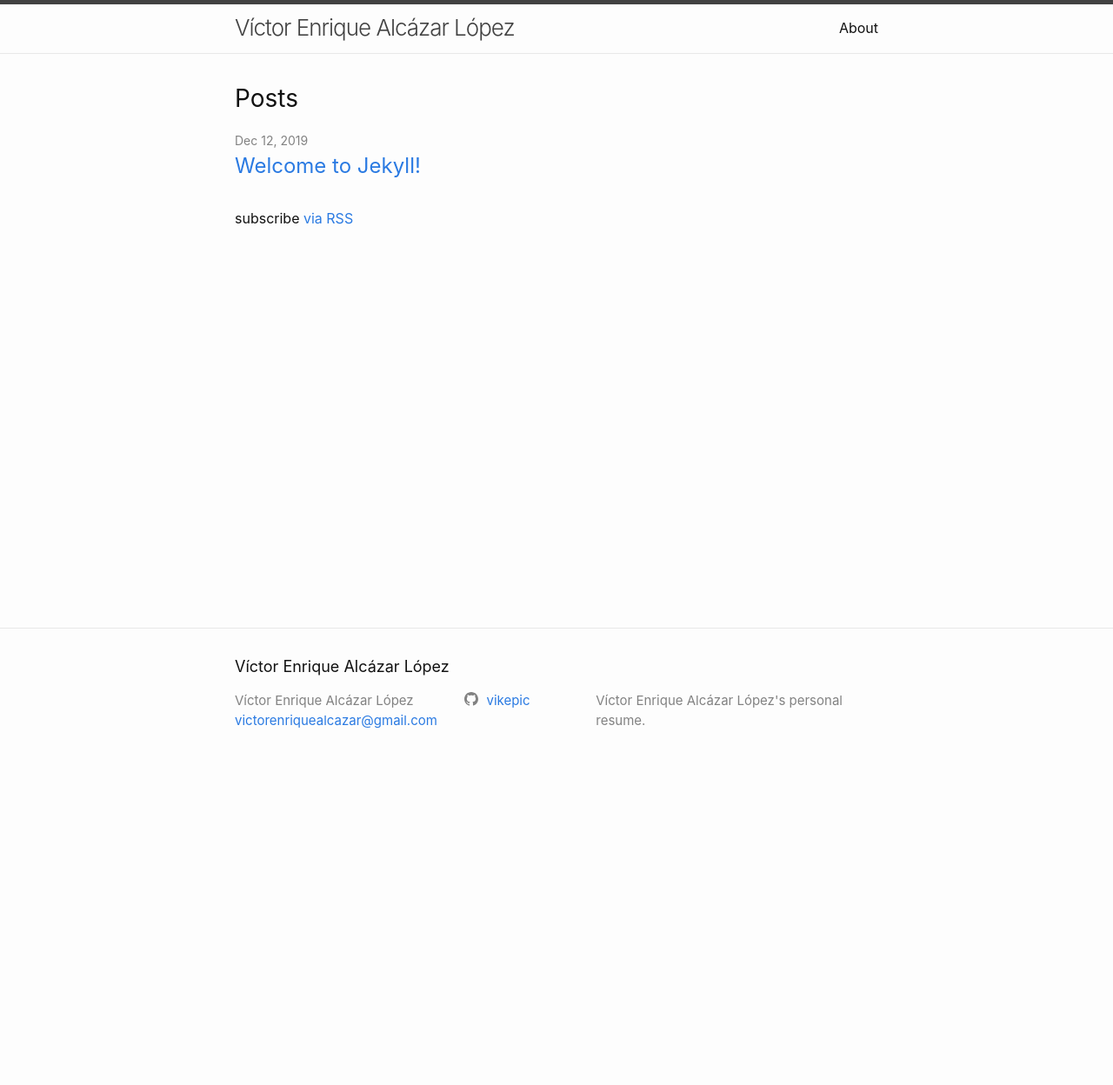
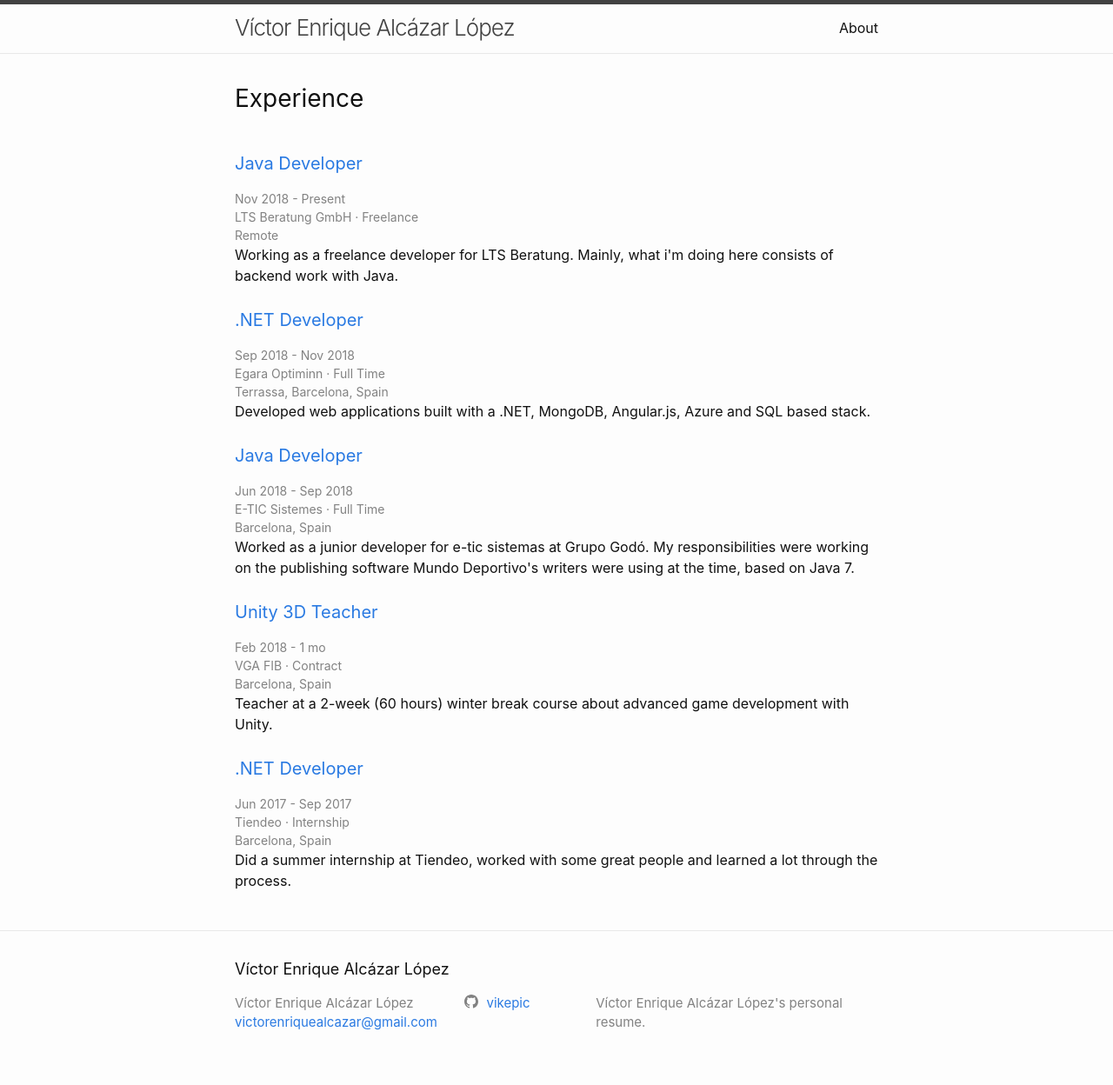
Before and after one commit to landlockedboat/resume, a Jekyll site: the page built from index.markdown, in a window 1280 px wide. Shown: the whole page at 87% size. Built offline with Jekyll 4.4.1, drawn with Linux system fonts in a browser that asks for light colours; before the commit the page ends 900 px from its top, so only the background shows below that.

Commit message:
:sparkles: Added work experiences

```diff
--- a/_config.yml
+++ b/_config.yml
@@ -25,6 +25,10 @@ description: >- # this means to ignore newlines until "baseurl:"
 baseurl: "/resume" # the subpath of your site, e.g. /blog
 url: "https://vikepic.github.io" # the base hostname & protocol for your site, e.g. http://example.com
 github_username:  vikepic
+show_excerpts: true
+
+minima:
+  date_format: "%b %Y"
 
 # Build settings
 theme: minima
--- a/_layouts/home.html
+++ b/_layouts/home.html
@@ -9,26 +9,28 @@ layout: default
 
   {{ content }}
 
-  {%- if site.posts.size > 0 -%}
-    <h2 class="post-list-heading">{{ page.list_title | default: "Posts" }}</h2>
+  {% for tag in site.tags %}
+  <h2 class="post-list-heading" id="{{ tag[0] | slugify }}">{{ tag | first }}</h2>
   <ul class="post-list">
-      {%- for post in site.posts -%}
-      <li>
-        {%- assign date_format = site.minima.date_format | default: "%b %-d, %Y" -%}
-        <span class="post-meta">{{ post.date | date: date_format }}</span>
+    {% for post in tag[1] %}
+    <br>
       <h3>
         <a class="post-link" href="{{ post.url | relative_url }}">
           {{ post.title | escape }}
         </a>
       </h3>
+      {%- assign date_format = site.minima.date_format | default: "%b %-d, %Y" -%}
+      <div class="post-meta">{{ post.date | date: date_format }} - {{ post.date_end | date: date_format }}</div>
+      <div class="post-meta">{{ post.company }} · {{ post.employment_type }}</div>
+      <div class="post-meta">{{ post.location }}</div>
       {%- if site.show_excerpts -%}
+      <div>
         {{ post.excerpt }}
+      </div>
       {%- endif -%}
     </li>
-      {%- endfor -%}
+    {% endfor %}
   </ul>
-
-    <p class="rss-subscribe">subscribe <a href="{{ "/feed.xml" | relative_url }}">via RSS</a></p>
-  {%- endif -%}
+  {% endfor %}
 
 </div>
--- a/_posts/2019-12-12-welcome-to-jekyll.markdown
+++ b/_posts/2017-06-01-tiendeo.markdown
@@ -1,9 +1,27 @@
 ---
 layout: post
-title:  "Welcome to Jekyll!"
-date:   2019-12-12 11:23:44 +0100
-categories: jekyll update
+title:  ".NET Developer"
+date: "2017-06-01"
+date_end: "2017-09-01"
+tag: Experience
+company: Tiendeo
+employment_type: Internship
+location: Barcelona, Spain
+excerpt: "Did a summer internship at Tiendeo, worked with some great people and learned a lot through the process."
 ---
+
+Java Developer
+Company NameLTS Beratung GmbH Freelance
+Dates EmployedNov 2018 – Present
+Employment Duration1 yr 2 mos
+LocationBarcelona Area, Spain
+Working as a freelance developer for LTS Beratung.
+Mainly, what i'm doing here consists of backend work with Java.
+
+I worked with the following technologies:
+· Java
+· Postman
+
 You’ll find this post in your `_posts` directory. Go ahead and edit it and re-build the site to see your changes. You can rebuild the site in many different ways, but the most common way is to run `jekyll serve`, which launches a web server and auto-regenerates your site when a file is updated.
 
 Jekyll requires blog post files to be named according to the following format:
--- /dev/null
+++ b/_posts/2018-02-01-vga-fib.markdown
@@ -0,0 +1,47 @@
+---
+layout: post
+title:  "Unity 3D Teacher"
+date: "2018-02-01"
+date_end: "1 mo"
+tag: Experience
+company: VGA FIB
+employment_type: Contract
+location: Barcelona, Spain
+excerpt: "Teacher at a 2-week (60 hours) winter break course about advanced game development with Unity."
+---
+
+Java Developer
+Company NameLTS Beratung GmbH Freelance
+Dates EmployedNov 2018 – Present
+Employment Duration1 yr 2 mos
+LocationBarcelona Area, Spain
+Working as a freelance developer for LTS Beratung.
+Mainly, what i'm doing here consists of backend work with Java.
+
+I worked with the following technologies:
+· Java
+· Postman
+
+You’ll find this post in your `_posts` directory. Go ahead and edit it and re-build the site to see your changes. You can rebuild the site in many different ways, but the most common way is to run `jekyll serve`, which launches a web server and auto-regenerates your site when a file is updated.
+
+Jekyll requires blog post files to be named according to the following format:
+
+`YEAR-MONTH-DAY-title.MARKUP`
+
+Where `YEAR` is a four-digit number, `MONTH` and `DAY` are both two-digit numbers, and `MARKUP` is the file extension representing the format used in the file. After that, include the necessary front matter. Take a look at the source for this post to get an idea about how it works.
+
+Jekyll also offers powerful support for code snippets:
+
+{% highlight ruby %}
+def print_hi(name)
+  puts "Hi, #{name}"
+end
+print_hi('Tom')
+#=> prints 'Hi, Tom' to STDOUT.
+{% endhighlight %}
+
+Check out the [Jekyll docs][jekyll-docs] for more info on how to get the most out of Jekyll. File all bugs/feature requests at [Jekyll’s GitHub repo][jekyll-gh]. If you have questions, you can ask them on [Jekyll Talk][jekyll-talk].
+
+[jekyll-docs]: https://jekyllrb.com/docs/home
+[jekyll-gh]:   https://github.com/jekyll/jekyll
+[jekyll-talk]: https://talk.jekyllrb.com/
--- /dev/null
+++ b/_posts/2018-06-01-e-tic-sistemes.markdown
@@ -0,0 +1,47 @@
+---
+layout: post
+title:  "Java Developer"
+date: "2018-06-01"
+date_end: "2018-09-01"
+tag: Experience
+company: E-TIC Sistemes
+employment_type: Full Time
+location: Barcelona, Spain
+excerpt: "Worked as a junior developer for e-tic sistemas at Grupo Godó. My responsibilities were working on the publishing software Mundo Deportivo's writers were using at the time, based on Java 7."
+---
+
+Java Developer
+Company NameLTS Beratung GmbH Freelance
+Dates EmployedNov 2018 – Present
+Employment Duration1 yr 2 mos
+LocationBarcelona Area, Spain
+Working as a freelance developer for LTS Beratung.
+Mainly, what i'm doing here consists of backend work with Java.
+
+I worked with the following technologies:
+· Java
+· Postman
+
+You’ll find this post in your `_posts` directory. Go ahead and edit it and re-build the site to see your changes. You can rebuild the site in many different ways, but the most common way is to run `jekyll serve`, which launches a web server and auto-regenerates your site when a file is updated.
+
+Jekyll requires blog post files to be named according to the following format:
+
+`YEAR-MONTH-DAY-title.MARKUP`
+
+Where `YEAR` is a four-digit number, `MONTH` and `DAY` are both two-digit numbers, and `MARKUP` is the file extension representing the format used in the file. After that, include the necessary front matter. Take a look at the source for this post to get an idea about how it works.
+
+Jekyll also offers powerful support for code snippets:
+
+{% highlight ruby %}
+def print_hi(name)
+  puts "Hi, #{name}"
+end
+print_hi('Tom')
+#=> prints 'Hi, Tom' to STDOUT.
+{% endhighlight %}
+
+Check out the [Jekyll docs][jekyll-docs] for more info on how to get the most out of Jekyll. File all bugs/feature requests at [Jekyll’s GitHub repo][jekyll-gh]. If you have questions, you can ask them on [Jekyll Talk][jekyll-talk].
+
+[jekyll-docs]: https://jekyllrb.com/docs/home
+[jekyll-gh]:   https://github.com/jekyll/jekyll
+[jekyll-talk]: https://talk.jekyllrb.com/
--- /dev/null
+++ b/_posts/2018-09-01-egara-optiminn.markdown
@@ -0,0 +1,47 @@
+---
+layout: post
+title:  ".NET Developer"
+date: "2018-09-01"
+date_end: "2018-11-01"
+tag: Experience
+company: Egara Optiminn
+employment_type: Full Time
+location: Terrassa, Barcelona, Spain
+excerpt: "Developed web applications built with a .NET, MongoDB, Angular.js, Azure and SQL based stack."
+---
+
+Java Developer
+Company NameLTS Beratung GmbH Freelance
+Dates EmployedNov 2018 – Present
+Employment Duration1 yr 2 mos
+LocationBarcelona Area, Spain
+Working as a freelance developer for LTS Beratung.
+Mainly, what i'm doing here consists of backend work with Java.
+
+I worked with the following technologies:
+· Java
+· Postman
+
+You’ll find this post in your `_posts` directory. Go ahead and edit it and re-build the site to see your changes. You can rebuild the site in many different ways, but the most common way is to run `jekyll serve`, which launches a web server and auto-regenerates your site when a file is updated.
+
+Jekyll requires blog post files to be named according to the following format:
+
+`YEAR-MONTH-DAY-title.MARKUP`
+
+Where `YEAR` is a four-digit number, `MONTH` and `DAY` are both two-digit numbers, and `MARKUP` is the file extension representing the format used in the file. After that, include the necessary front matter. Take a look at the source for this post to get an idea about how it works.
+
+Jekyll also offers powerful support for code snippets:
+
+{% highlight ruby %}
+def print_hi(name)
+  puts "Hi, #{name}"
+end
+print_hi('Tom')
+#=> prints 'Hi, Tom' to STDOUT.
+{% endhighlight %}
+
+Check out the [Jekyll docs][jekyll-docs] for more info on how to get the most out of Jekyll. File all bugs/feature requests at [Jekyll’s GitHub repo][jekyll-gh]. If you have questions, you can ask them on [Jekyll Talk][jekyll-talk].
+
+[jekyll-docs]: https://jekyllrb.com/docs/home
+[jekyll-gh]:   https://github.com/jekyll/jekyll
+[jekyll-talk]: https://talk.jekyllrb.com/
--- /dev/null
+++ b/_posts/2018-11-12-lts-beratung.markdown
@@ -0,0 +1,48 @@
+---
+layout: post
+title:  "Java Developer"
+date: "2018-11-12 11:23:44 +0100"
+date_end: "Present"
+tag: Experience
+company: LTS Beratung GmbH
+employment_type: Freelance
+location: Remote
+excerpt: "Working as a freelance developer for LTS Beratung.
+Mainly, what i'm doing here consists of backend work with Java."
+---
+
+Java Developer
+Company NameLTS Beratung GmbH Freelance
+Dates EmployedNov 2018 – Present
+Employment Duration1 yr 2 mos
+LocationBarcelona Area, Spain
+Working as a freelance developer for LTS Beratung.
+Mainly, what i'm doing here consists of backend work with Java.
+
+I worked with the following technologies:
+· Java
+· Postman
+
+You’ll find this post in your `_posts` directory. Go ahead and edit it and re-build the site to see your changes. You can rebuild the site in many different ways, but the most common way is to run `jekyll serve`, which launches a web server and auto-regenerates your site when a file is updated.
+
+Jekyll requires blog post files to be named according to the following format:
+
+`YEAR-MONTH-DAY-title.MARKUP`
+
+Where `YEAR` is a four-digit number, `MONTH` and `DAY` are both two-digit numbers, and `MARKUP` is the file extension representing the format used in the file. After that, include the necessary front matter. Take a look at the source for this post to get an idea about how it works.
+
+Jekyll also offers powerful support for code snippets:
+
+{% highlight ruby %}
+def print_hi(name)
+  puts "Hi, #{name}"
+end
+print_hi('Tom')
+#=> prints 'Hi, Tom' to STDOUT.
+{% endhighlight %}
+
+Check out the [Jekyll docs][jekyll-docs] for more info on how to get the most out of Jekyll. File all bugs/feature requests at [Jekyll’s GitHub repo][jekyll-gh]. If you have questions, you can ask them on [Jekyll Talk][jekyll-talk].
+
+[jekyll-docs]: https://jekyllrb.com/docs/home
+[jekyll-gh]:   https://github.com/jekyll/jekyll
+[jekyll-talk]: https://talk.jekyllrb.com/
--- a/_sass/minima/_layout.scss
+++ b/_sass/minima/_layout.scss
@@ -204,7 +204,7 @@
 
 .post-link {
   display: block;
-  @include relative-font-size(1.5);
+  @include relative-font-size(1.25);
 }
 
 
```
Lines whose indentation alone changed are shown as unchanged.
